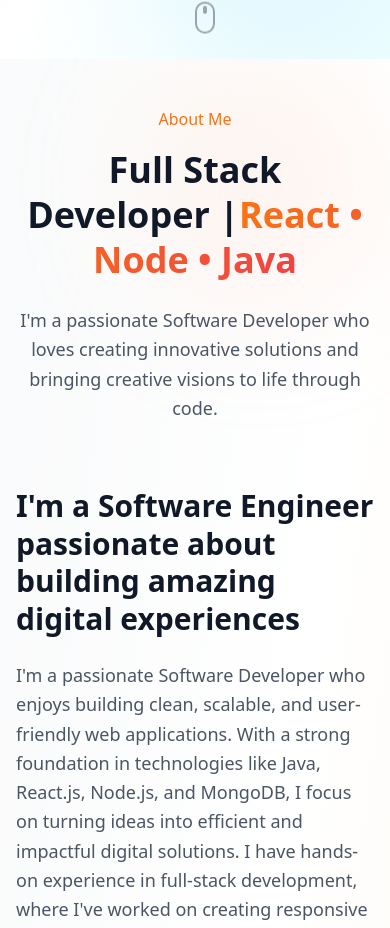
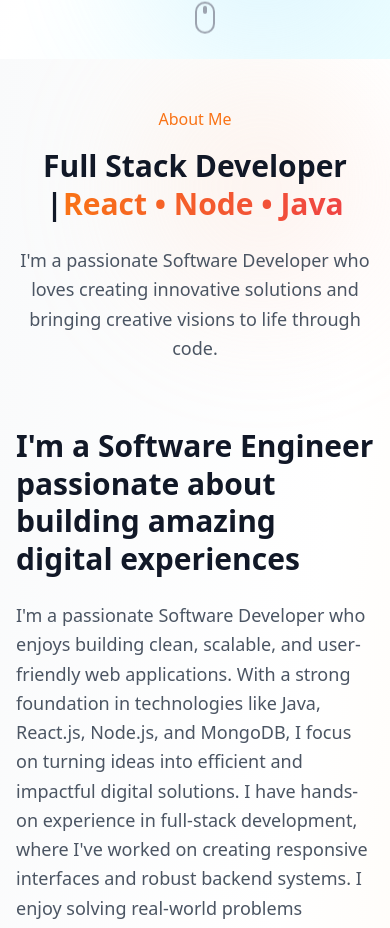
Before and after one commit to abhishekkumar74/abhishek-portfolio, a React (Vite) app: page / in a window 390 px wide. Shown: the part 785-1713 px from the top of the page. Built offline with nearby package versions, Linux system fonts and the light colour scheme.

Commit message:
Update About.tsx

```diff
--- a/src/components/About.tsx
+++ b/src/components/About.tsx
@@ -34,7 +34,7 @@
           {/* Header */}
           <motion.div variants={itemVariants} className="text-center mb-16 sm:mb-20">
             <p className="text-orange-500 text-base sm:text-lg font-medium mb-4">About Me</p>
-            <h2 className="text-4xl sm:text-5xl lg:text-6xl font-bold text-gray-900 dark:text-white mb-6 leading-tight">
+            <h2 className="text-3xl sm:text-5xl lg:text-6xl font-bold text-gray-900 dark:text-white mb-6 leading-tight">
               Full Stack Developer |
               <span className="text-transparent bg-clip-text bg-gradient-to-r from-orange-500 to-red-500">React • Node • Java</span>
             </h2>
```
